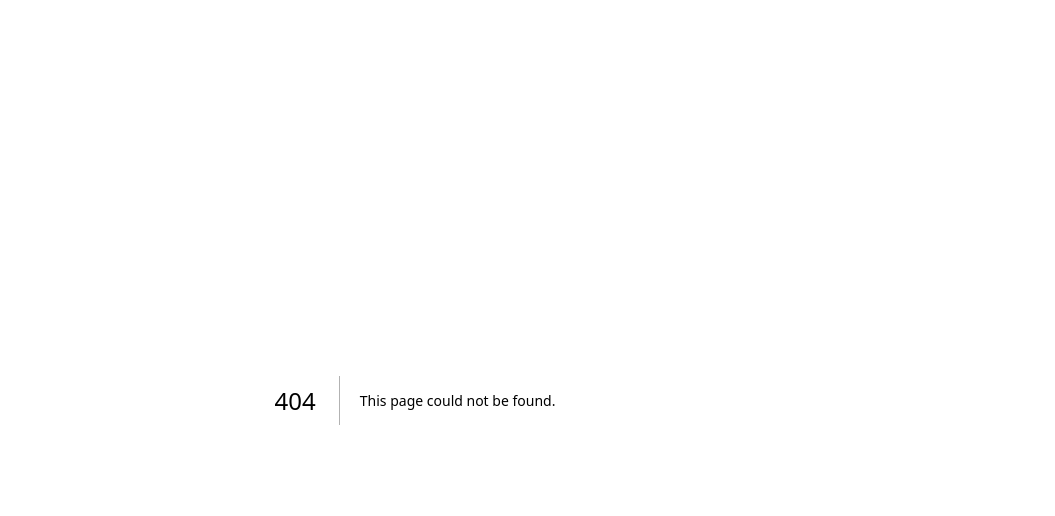
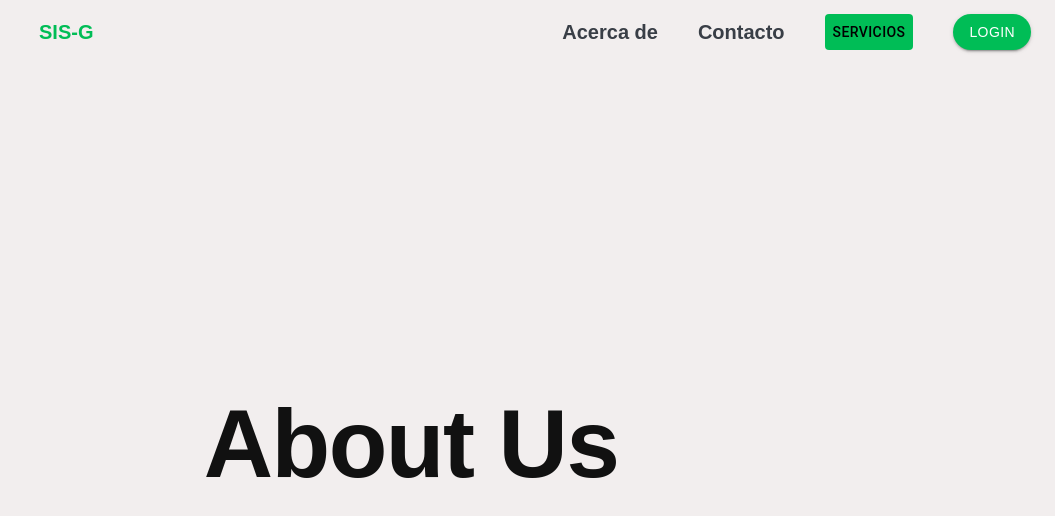
Before and after one commit to JonathanCol/sis-g, a Next.js app: page /aboutUs/aboutUs in a window 1280 px wide. Before the commit this address had no page. Shown: the top 516 px of the page, without its empty margins (225-1280 px from the left). Built offline with nearby package versions, Linux system fonts and the light colour scheme.

Commit message:
NEW:Creacion de pagina con appBar menu y redirreccion a home y aboutUS

```diff
--- /dev/null
+++ b/app/components/AboutUs/StartContentAbout.tsx
@@ -0,0 +1,35 @@
+import { Box, Grid, Typography } from "@mui/material";
+
+
+
+
+
+const StartContent = () => {
+    return (
+        <>
+        <Box
+        sx={{
+          mt: 6,
+          display: "flex",
+          backgroundColor: "#F2EEEE",
+          width: "100%",
+          height: 800,
+        }}
+      >
+        <Grid
+          container
+          spacing={1}
+          alignItems="center"
+          justifyContent="center"
+          direction="row"
+        >
+          <Typography variant="h1" color={"#111"}>
+              About Us
+            </Typography>
+        </Grid>
+        </Box>
+        </>
+    )
+}
+
+export default StartContent;
--- a/app/components/AppBar/AppBar.tsx
+++ b/app/components/AppBar/AppBar.tsx
@@ -1,12 +1,14 @@
+"use client";
+
 import React from "react";
 import Menu from "./Menu";
 
-const AppBarMenu = () => {
+const AppBar = () => {
   return (
-    <div>
-      <Menu/>
-    </div>
+    <>
+      <Menu />
+    </>
   );
 };
 
-export default AppBarMenu;
+export default AppBar;
--- a/app/components/AppBar/Menu.jsx
+++ b/app/components/AppBar/Menu.jsx
@@ -6,6 +6,7 @@ import Stack from "@mui/material/Stack";
 
 import { createTheme, ThemeProvider } from "@mui/material/styles";
 import MenuServicios from "./MenuServicios";
+import Link from "next/link";
 
 const navItems = ["Home", "Servicios", "Acerca de", "Contacto"];
 
@@ -27,16 +28,20 @@ const BoxTheme = () => {
             variant="h6"
             sx={{color: "#00BD56", flexGrow: 1 }}
           >
+            <Link href = "/">
             SIS-G
+            </Link>
           </Typography>
 
             <Stack direction="row" gap={5} justifyContent="center" alignItems="center">
+              <Link href="/aboutUs/aboutUs">
               <Typography
                 variant="h6"
                 sx={{ color: "#393E46" }}
               >
                 Acerca de
               </Typography>
+              </Link>
               <Typography
                 variant="h6"
                 sx={{ color: "#393E46" }}
--- /dev/null
+++ b/app/components/Header/Header.tsx
@@ -0,0 +1,16 @@
+import AppBar from "../AppBar/AppBar";
+
+
+
+
+
+const Header = ({children}) => {
+    return (
+        <>
+            <AppBar/>
+            {children}
+        </>
+    );
+}
+
+export default Header;
--- a/app/components/Hero/WelcomeSection.tsx
+++ /dev/null
@@ -1,80 +0,0 @@
-"use client";
-import { Box, Button, Grid, Typography} from "@mui/material";
-import { ThemeProvider, createTheme } from '@mui/material/styles';
-import React from "react";
-import Image from "next/image";
-import AppBarMenu from "../AppBar/AppBar";
-
-const green  = "#00BD56"
-
-const theme = createTheme({
-  palette: {
-    primary: {
-      main: green,
-      light: green,
-    }
-  },
-  typography:{
-    h1:{
-      fontFamily: "'Poppins', sans-serif",
-      fontWeight: "bold"
-    },
-    h2:{
-      fontFamily: "'Poppins', sans-serif",
-      fontWeight: "bold"
-    }
-  }
-});
-
-const WelcomeSection = () => {
-  return (
-    <ThemeProvider theme ={theme}>
-
-
-    <Box
-      sx={{
-        mt: 6,
-        display: "flex",
-        backgroundColor: "#F2EEEE",
-        width: "100%",
-        height: 800,
-      }}
-    >
-      <AppBarMenu />
-      <Grid
-        container
-        spacing={2}
-        alignItems="center"
-        justifyContent="center"
-        direction="row"
-      >
-        <Grid item xs={6} container justifyContent={"center"}>
-          <Image
-            src="/4356046-removebg-preview.png"
-            width={500}
-            height={500}
-            alt="imagen bienvenida"
-          />
-        </Grid>
-        <Grid item xs={6}>
-          <Typography variant="h2" color={"#00BD56"}>
-            ¡Hola!
-          </Typography>
-          <Typography variant="h1" color={"#111"}>
-            Bienvenido a SIS-G
-          </Typography>
-          <Typography variant="body2" color={"#111"}>
-            Lorem ipsum dolor sit amet consectetur. Nisl donec tortor volutpat
-            id pharetra ultricies mauris. Eget augue at egestas et consequat
-            quis ultricies. At vel aenean posuere neque a fermentum donec eros
-            ut. Nullam mi egestas sed facilisis.
-          </Typography>
-          <Button variant="contained" color="primary">Details</Button>
-        </Grid>
-      </Grid>
-    </Box>
-    </ThemeProvider>
-  );
-};
-
-export default WelcomeSection;
--- /dev/null
+++ b/app/components/Home/StartContentHome.tsx
@@ -0,0 +1,54 @@
+import { Box, Button, Grid, Typography } from "@mui/material";
+import Image from "next/image";
+
+const StartContentHome = () => {
+  return (
+    <>
+      <Box
+        sx={{
+          mt: 6,
+          display: "flex",
+          backgroundColor: "#F2EEEE",
+          width: "100%",
+          height: 800,
+        }}
+      >
+        <Grid
+          container
+          spacing={2}
+          alignItems="center"
+          justifyContent="center"
+          direction="row"
+        >
+          <Grid item xs={6} container justifyContent={"center"}>
+            <Image
+              src="/4356046-removebg-preview.png"
+              width={500}
+              height={500}
+              alt="imagen bienvenida"
+            />
+          </Grid>
+          <Grid item xs={6}>
+            <Typography variant="h2" color={"#00BD56"}>
+              ¡Hola!
+            </Typography>
+            <Typography variant="h1" color={"#111"}>
+              Bienvenido a SIS-G
+            </Typography>
+            <Typography variant="body2" color={"#111"}>
+              Lorem ipsum dolor sit amet consectetur. Nisl donec tortor volutpat
+              id pharetra ultricies mauris. Eget augue at egestas et consequat
+              quis ultricies. At vel aenean posuere neque a fermentum donec eros
+              ut. Nullam mi egestas sed facilisis.
+            </Typography>
+            <Button variant="contained" color="primary">
+              Details
+            </Button>
+          </Grid>
+        </Grid>
+      </Box>
+    </>
+  );
+};
+
+export default StartContentHome;
--- /dev/null
+++ b/app/components/WelcomeSection/WelcomeSection.tsx
@@ -0,0 +1,36 @@
+"use client";
+import { Box, ThemeProvider, createTheme } from "@mui/material";
+import React from "react";
+
+const green = "#00BD56";
+
+const theme = createTheme({
+  palette: {
+    primary: {
+      main: green,
+      light: green,
+    },
+  },
+  typography: {
+    h1: {
+      fontFamily: "'Poppins', sans-serif",
+      fontWeight: "bold",
+    },
+    h2: {
+      fontFamily: "'Poppins', sans-serif",
+      fontWeight: "bold",
+    },
+  },
+});
+
+const WelcomeSection = ({ children }) => {
+  return (
+    <ThemeProvider theme={theme}>
+
+        {children}
+
+    </ThemeProvider>
+  );
+};
+
+export default WelcomeSection;
--- a/app/layout.js
+++ b/app/layout.js
@@ -1,17 +1,20 @@
-import { Inter } from 'next/font/google'
+
 import './globals.css'
 
-const inter = Inter({ subsets: ['latin'] })
+import Header from './components/Header/Header'
 
-export const metadata = {
-  title: 'Create Next App',
-  description: 'Generated by create next app',
-}
+// const inter = Inter({ subsets: ['latin'] })
+
+// export const metadata = {
+//   title: 'Create Next App',
+//   description: 'Generated by create next app',
+// }
 
 export default function RootLayout({ children }) {
   return (
-    <html lang="en">
-      <body className={inter.className}>{children}</body>
-    </html>
+    <div>
+      <Header/>
+      {children}
+    </div>
   )
 }
--- a/app/page.js
+++ b/app/page.js
@@ -1,12 +1,17 @@
-import AppBarMenu from "./components/AppBar/AppBar"
-import WelcomeSection from "./components/Hero/WelcomeSection"
+import RootLayout from "./layout"
+import WelcomeSection from "./components/WelcomeSection/WelcomeSection"
+import StartContentHome from "./components/Home/StartContentHome"
 
 
 export default function Home() {
   return (
     <main>
       <div>
-        <WelcomeSection />
+          <RootLayout>
+            <WelcomeSection>
+              <StartContentHome />
+            </WelcomeSection>
+          </RootLayout>
       </div>
     </main>
   )
--- /dev/null
+++ b/pages/aboutUs/aboutUs.tsx
@@ -0,0 +1,20 @@
+
+import StartContent from "../../app/components/AboutUs/StartContentAbout";
+import WelcomeSection from "../../app/components/WelcomeSection/WelcomeSection";
+import RootLayout from "../../app/layout";
+
+
+
+
+
+export default function AboutUs ({children}){
+    return <>
+
+        <RootLayout>
+           <WelcomeSection>
+            <StartContent/>
+           </WelcomeSection>
+        </RootLayout>
+
+    </>
+}
--- a/tsconfig.json
+++ b/tsconfig.json
@@ -20,13 +20,15 @@
       {
         "name": "next"
       }
-    ]
+    ],
+    "strictNullChecks": true
   },
   "include": [
     "next-env.d.ts",
     ".next/types/**/*.ts",
     "**/*.ts",
-    "**/*.tsx"
+    "**/*.tsx",
+    "pages/aboutUs/page.js"
   ],
   "exclude": [
     "node_modules"
```
Also changed, not shown: public/aboutBanner.jpg (added).
